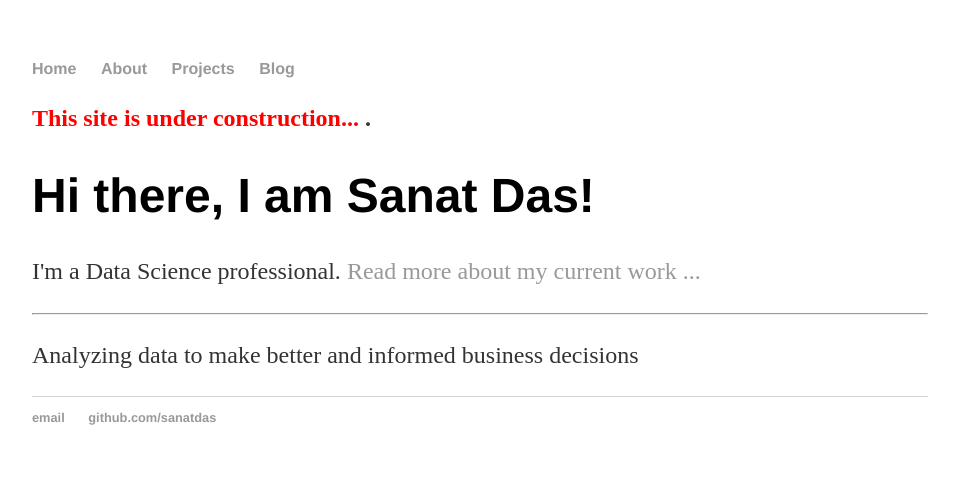
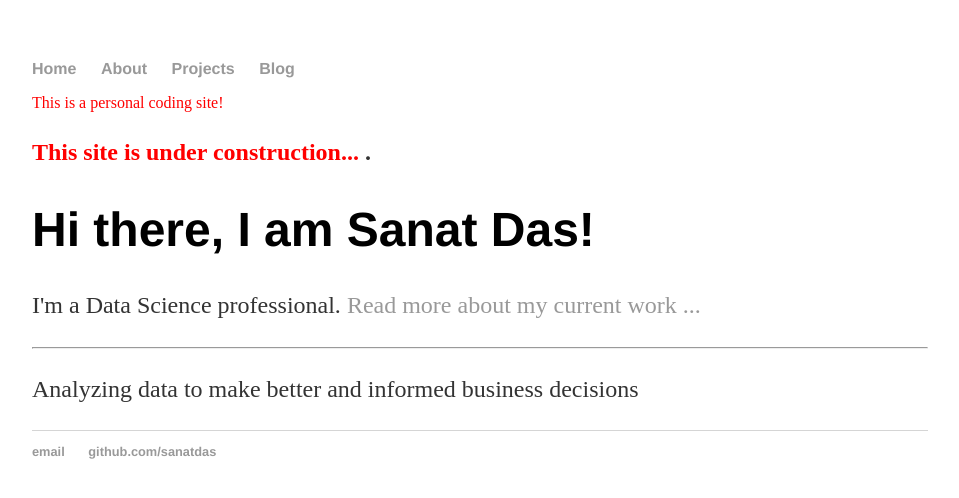
Before and after one commit to sanatdas/sanatdas1.github.io, a Jekyll site: the page built from index.html, in a window 1280 px wide. Shown: the top 498 px of the page, without its empty margins (160-1119 px from the left). Built offline with Jekyll 4.4.1, drawn with Linux system fonts in a browser that asks for light colours.

Commit message:
Update index.html

```diff
--- a/index.html
+++ b/index.html
@@ -3,6 +3,7 @@ layout: default
 title: Sanat Das - Data Science Portfolio
 ---
 <div>
+	<font color="red">This is a personal coding site!</font>
 	<p><strong><font color="red"> This site is under construction... </font> </a>.</strong></p>
 </div>
 
```
